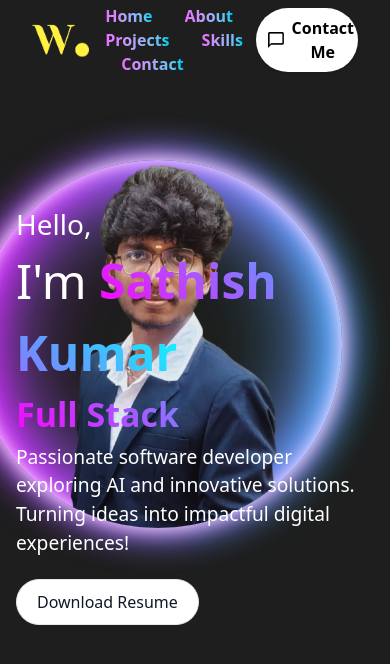
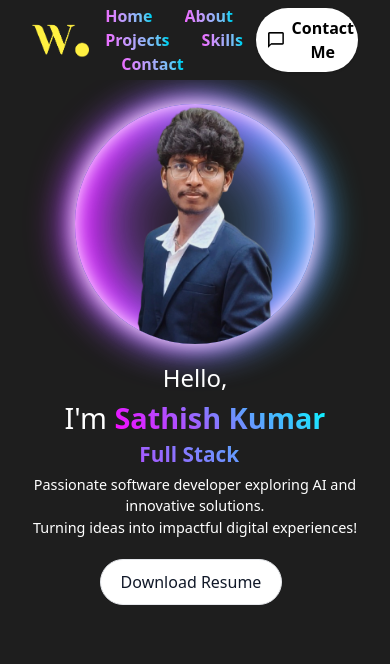
Before and after one commit to SathishKumar-2004/My-Portfolio, a React (Vite) app: page / in a window 390 px wide. Shown: the top 664 px of the page. Built offline with nearby package versions, Linux system fonts and the light colour scheme.

Commit message:
Added responsiveness

```diff
--- a/src/Components/Intro/Intro.css
+++ b/src/Components/Intro/Intro.css
@@ -1,82 +1,138 @@
-#Intro{
-  height:calc(100vh - 5rem);
-  width:100vw ;
-  max-width:75rem;
-  margin:0 auto;
-  overflow:hidden;
-  position:relative;
+#Intro {
+  height: calc(100vh - 5rem);
+  width: 100vw;
+  max-width: 75rem;
+  margin: 0 auto;
+  overflow: hidden;
+  position: relative;
+  display: flex;
+  align-items: center;
+  justify-content: space-around;
+  text-align: left;
 }
 
-
-
-
-.profileImg{
-  position:absolute;
-  z-index:-1;
-  top:5rem;
-  right:3rem;
-  object-fit:contain;
-  height:100vh;
+/* Keeps Image on the Right for Desktop */
+.profileImg {
+  object-fit: contain;
+  height: 23rem;
   width: 23rem;
-  height:23rem;
   border-radius: 50%;
-  /* background-color: #fff; */
   box-shadow:
-  inset 0 0 20px #fff,      /* inner white */
-  inset 10px 0 40px #f0f,   /* inner left magenta short */
-  inset -10px 0 40px #0ff,  /* inner right cyan short */
-  inset 10px 0 100px #f0f,  /* inner left magenta broad */
-  inset -10px 0 100px #0ff, /* inner right cyan broad */
-  0 0 20px #fff,            /* outer white */
-  -5px 0 40px #f0f,         /* outer left magenta */
-  5px 0 40px #0ff;          /* outer right cyan */
+    inset 0 0 20px #fff,
+    inset 10px 0 40px #f0f,
+    inset -10px 0 40px #0ff,
+    inset 10px 0 100px #f0f,
+    inset -10px 0 100px #0ff,
+    0 0 20px #fff,
+    -5px 0 40px #f0f,
+    5px 0 40px #0ff;
 }
 
-.introContent{
-  height:80vh;
-  width: 100vw;
+.introContent {
+  width: 50%;
   padding: 1rem;
   display: flex;
   flex-direction: column;
   justify-content: center;
 }
 
-
-.hello{
-  font-size:1.75rem;
+.hello {
+  font-size: 1.75rem;
 }
 
-
-.introText{
-  font-size:3rem;
+.introText {
+  font-size: 3rem;
 }
 
-
-.name{
+.name {
   font-weight: bold;
-  background: linear-gradient(45deg, #f0f, #0ff); /* Magenta to cyan gradient */
-  -webkit-background-clip: text; /* Clip the background to the text */
-  color: transparent; /* Make text transparent to show the gradient */
-
+  background: linear-gradient(45deg, #f0f, #0ff);
+  -webkit-background-clip: text;
+  color: transparent;
 }
 
-.profession{
-  font-size:2.3rem;
-  font-weight: 500;
+.animated-text {
+  font-size: 2rem;
+  font-weight: 600;
+  background: linear-gradient(45deg, #f0f, #0ff);
+  -webkit-background-clip: text;
+  color: transparent;
 }
 
-.introPara{
-
-  font-size:1.2rem;
+.introPara {
+  font-size: 1.2rem;
   padding-bottom: 1rem;
   margin-top: 0.2rem;
   margin-bottom: 0.3rem;
 }
 
-.animated-text {
-  font-size: 34px;
-  font-weight: 600;
-  background: linear-gradient(45deg, #f0f, #0ff);
-  -webkit-background-clip: text;
-  color: transparent;
+/* Responsive Styling */
+@media screen and (max-width: 1024px) {
+  .introText {
+    font-size: 2.5rem;
+  }
+
+  .animated-text {
+    font-size: 1.8rem;
+  }
+
+  .introPara {
+    font-size: 1.1rem;
+  }
 }
+
+@media screen and (max-width: 768px) {
+  #Intro {
+    flex-direction: column;
+    text-align: center;
+    height: auto;
+  }
+
+  .introContent {
+    width: 100%;
+    order: 1; /* Ensure text comes first */
+  }
+
+  .profileImg {
+    width: 18rem;
+    height: 18rem;
+    margin-top: 1.5rem;
+    order: 2; /* Move image below */
+    position: static;
+  }
+
+  .introText {
+    font-size: 2rem;
+  }
+
+  .animated-text {
+    font-size: 1.5rem;
+  }
+
+  .introPara {
+    font-size: 1rem;
+  }
+}
+
+@media screen and (max-width: 480px) {
+  .hello {
+    font-size: 1.5rem;
+  }
+
+  .introText {
+    font-size: 1.8rem;
+  }
+
+  .animated-text {
+    font-size: 1.3rem;
+  }
+
+  .introPara {
+    font-size: 0.9rem;
+  }
+
+  .profileImg {
+    width: 15rem;
+    height: 15rem;
+  }
+}
```
